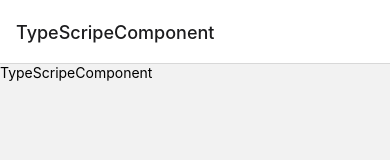
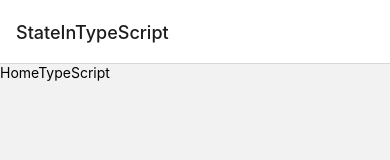
Before and after one commit to ABHISI764/react-native-concept, a React Native app: screen /StateInTypeScript in a window 390 px wide. Shown: the top 160 px of the page. Built offline with nearby package versions, Linux system fonts and the light colour scheme.

Commit message:
State in typescript

```diff
--- a/App.tsx
+++ b/App.tsx
@@ -19,6 +19,8 @@ import PostApiExample from './src/components/PostApiExample/PostApiExample';
 import CallApiUsingRedux from './src/components/ReduxeExample/CallApiUsingRedux';
 import Practice from './src/components/InterView/Practice';
 import TypeScripeComponent from './src/components/TypeScriptReactNative/TypeScripeComponent';
+import HomeTypeScript from './src/components/TypeScriptReactNative/StateInTypeScript';
+import StateInTypeScript from './src/components/TypeScriptReactNative/StateInTypeScript';
 
 const App = () => {
   const Stack = createNativeStackNavigator();
@@ -38,7 +40,8 @@ const App = () => {
       {/* <Stack.Screen name="FlatListPractice" component={FlatListPractice} /> */}
       {/* <Stack.Screen name="CallApiUsingRedux" component={CallApiUsingRedux} />  */}
       {/* <Stack.Screen name="Practice" component={Practice} />  */}
-      <Stack.Screen name="TypeScripeComponent" component={TypeScripeComponent} />
+      {/* <Stack.Screen name="TypeScripeComponent" component={TypeScripeComponent} />  */}
+      <Stack.Screen name="StateInTypeScript" component={StateInTypeScript} />
       {/* <Stack.Screen name="PostApiExample" component={PostApiExample} /> */}
       {/* <Stack.Screen name="ReactNativeSearchFilterExample" component={ReactNativeSearchFilterExample} /> */}
       {/* <Stack.Screen name="LoginFormSimple" component={LoginFormSimple} /> */}
--- /dev/null
+++ b/src/components/TypeScriptReactNative/StateInTypeScript.tsx
@@ -0,0 +1,27 @@
+import {View, Text} from 'react-native';
+import React, {useState} from 'react';
+
+interface User {
+  name: string;
+  age: number;
+  email: string;
+}
+interface Items{
+    title:string,
+    price:number,
+    id:string
+}
+const StateInTypeScript = () => {
+  const [counter, setCounter] = useState<number>(0);
+  const [name, setName] = useState<string>('');
+  const [isLoaded, setLoaded] = useState<boolean>(false);
+  const [user, setUser] = useState<User>({name: '', age: 0, email: ''});
+  const [item, setItem] =useState<Items[]>()
+  return (
+    <View>
+      <Text>HomeTypeScript</Text>
+    </View>
+  );
+};
+
+export default StateInTypeScript;
```
